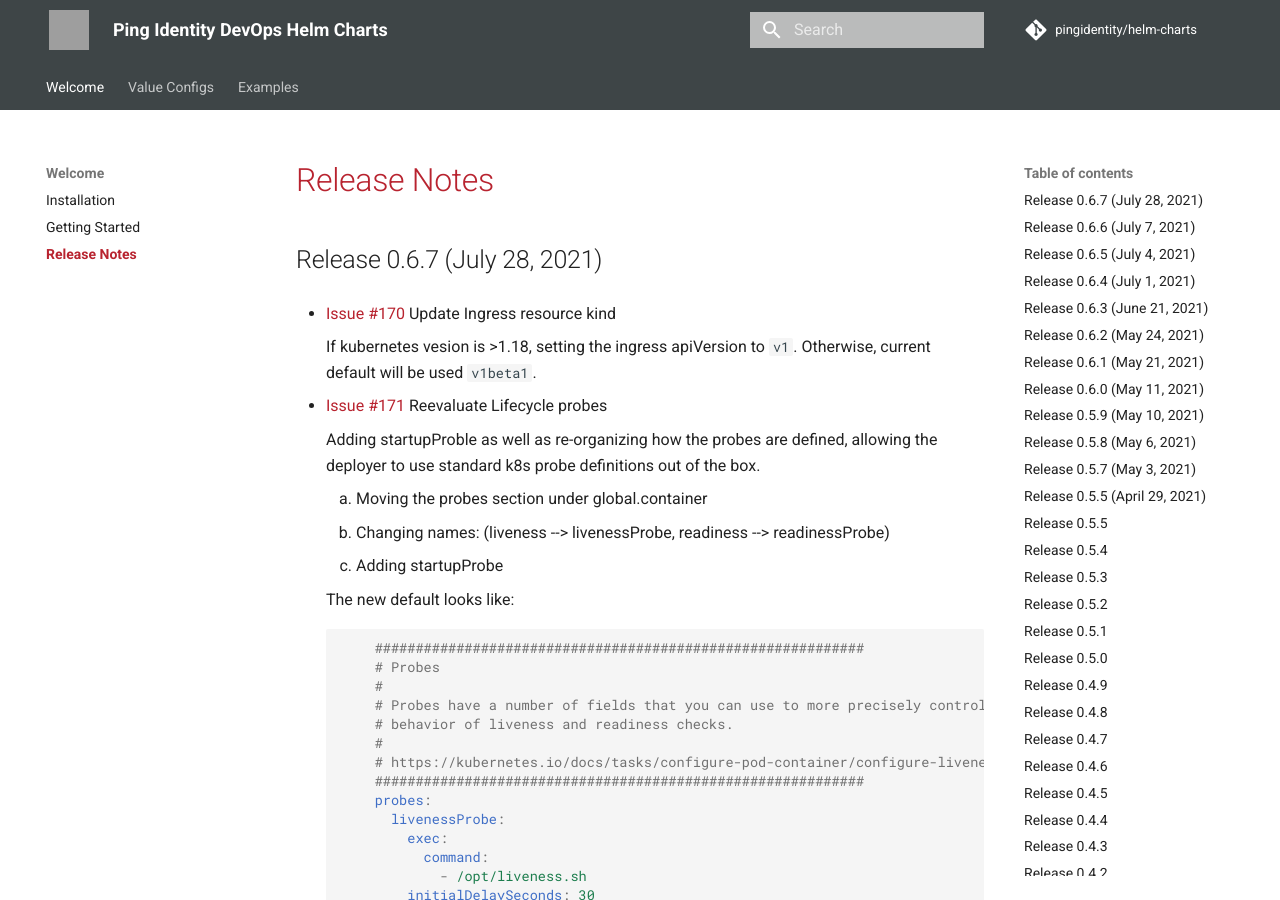
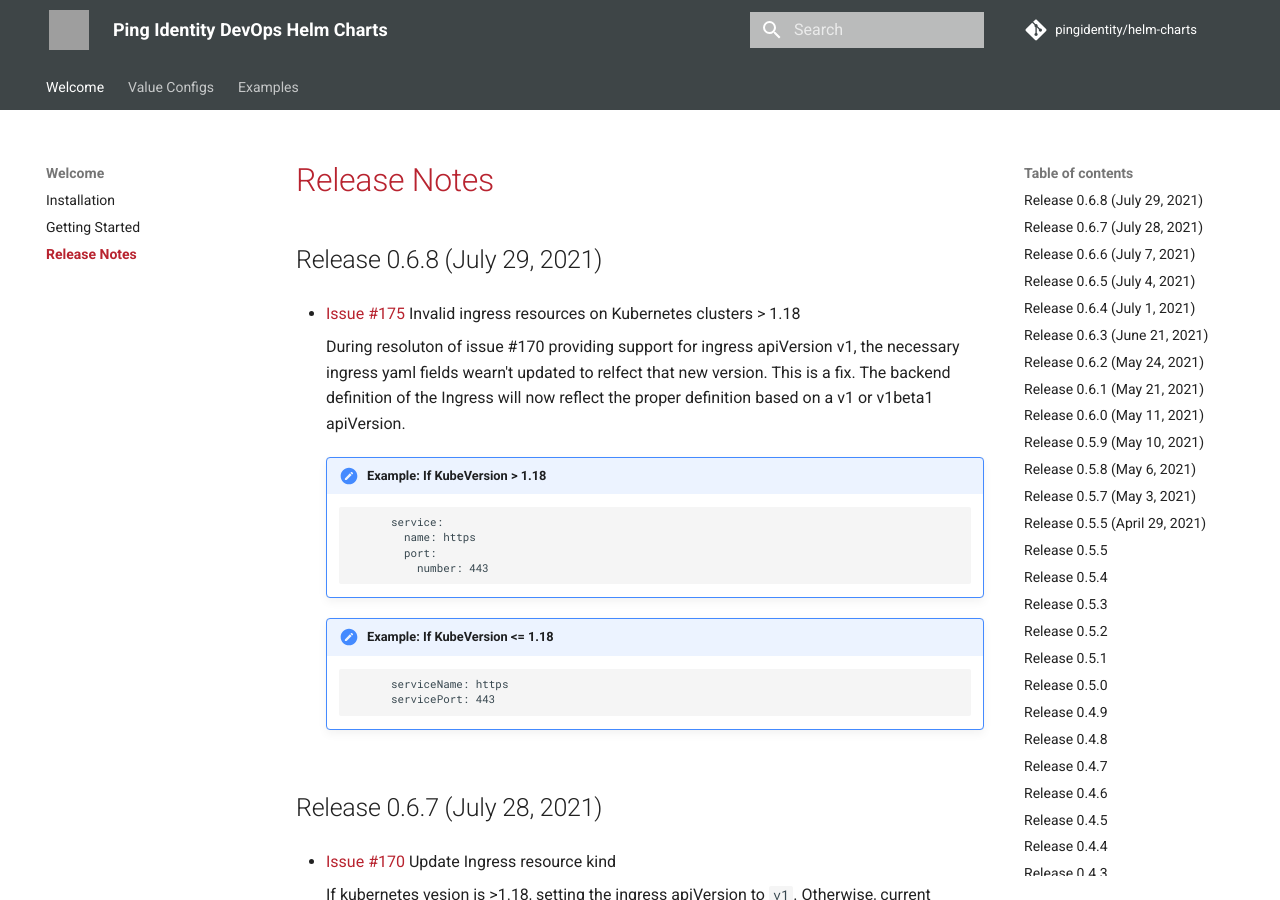
Before and after one commit to pingidentity/helm-charts, an MkDocs documentation site: the page built from docs/release-notes.md, in a window 1280 px wide and 900 px high. Built offline with MkDocs 1.6.1 and Material for MkDocs 9.7.7, drawn with Linux system fonts in a browser that asks for light colours; comment, search, counter and statistics services are not loaded; grey boxes are pictures that could not be loaded.

Commit message:
Fix Issue #175. Ingress backend

````diff
--- a/docs/release-notes.md
+++ b/docs/release-notes.md
@@ -1,4 +1,29 @@
 # Release Notes
+
+## Release 0.6.8 (July 29, 2021)
+
+* [Issue #175](https://github.com/pingidentity/helm-charts/issues/175) Invalid ingress resources on Kubernetes clusters > 1.18
+
+    During resoluton of issue #170 providing support for ingress apiVersion v1,
+    the necessary ingress yaml fields wearn't updated to relfect that new version.
+    This is a fix.  The backend definition of the Ingress will now reflect the proper
+    definition based on a v1 or v1beta1 apiVersion.
+
+    !!! note "Example: If KubeVersion > 1.18"
+        ```
+              service:
+                name: https
+                port:
+                  number: 443
+        ```
+
+    !!! note "Example: If KubeVersion <= 1.18"
+        ```
+              serviceName: https
+              servicePort: 443
+
+        ```
+
 
 ## Release 0.6.7 (July 28, 2021)
 
````
Also changed, not shown: 2 other files.
